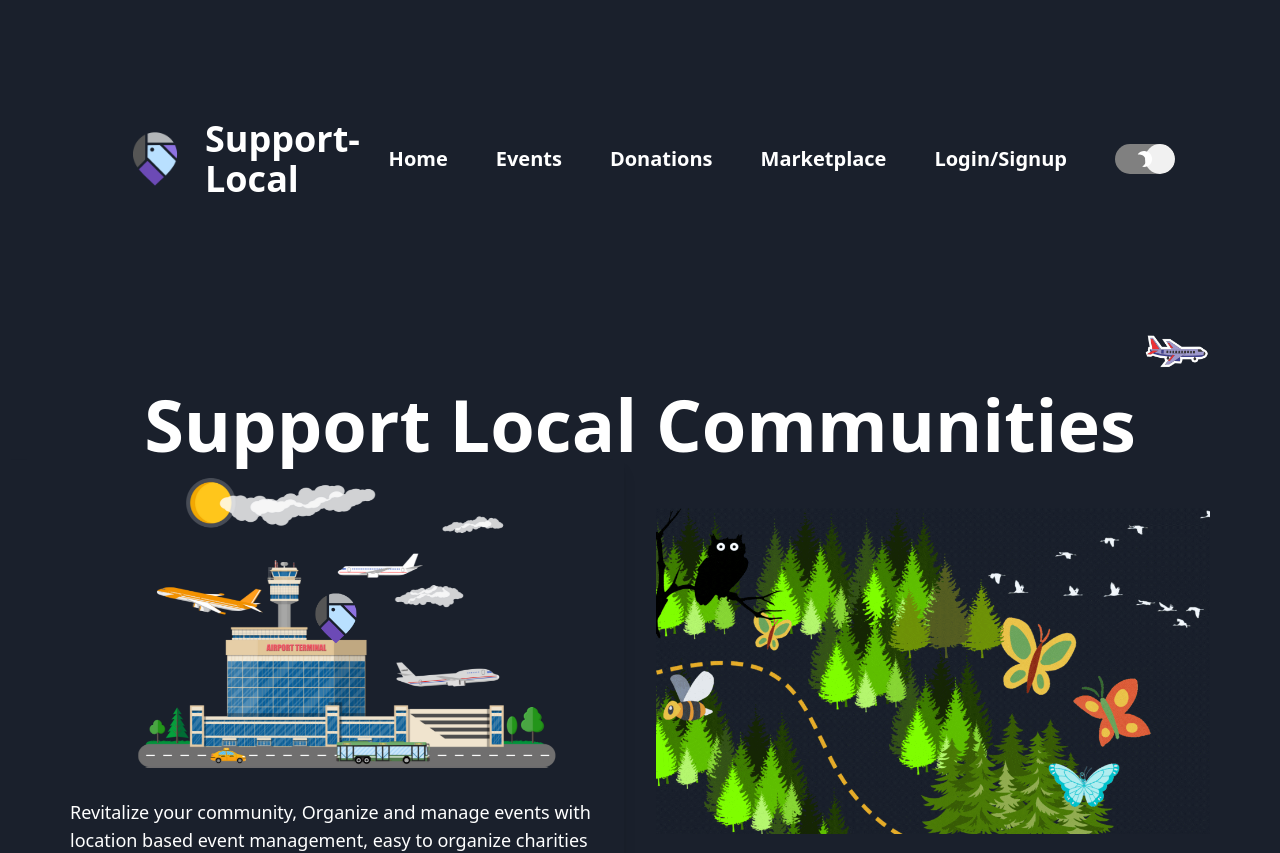
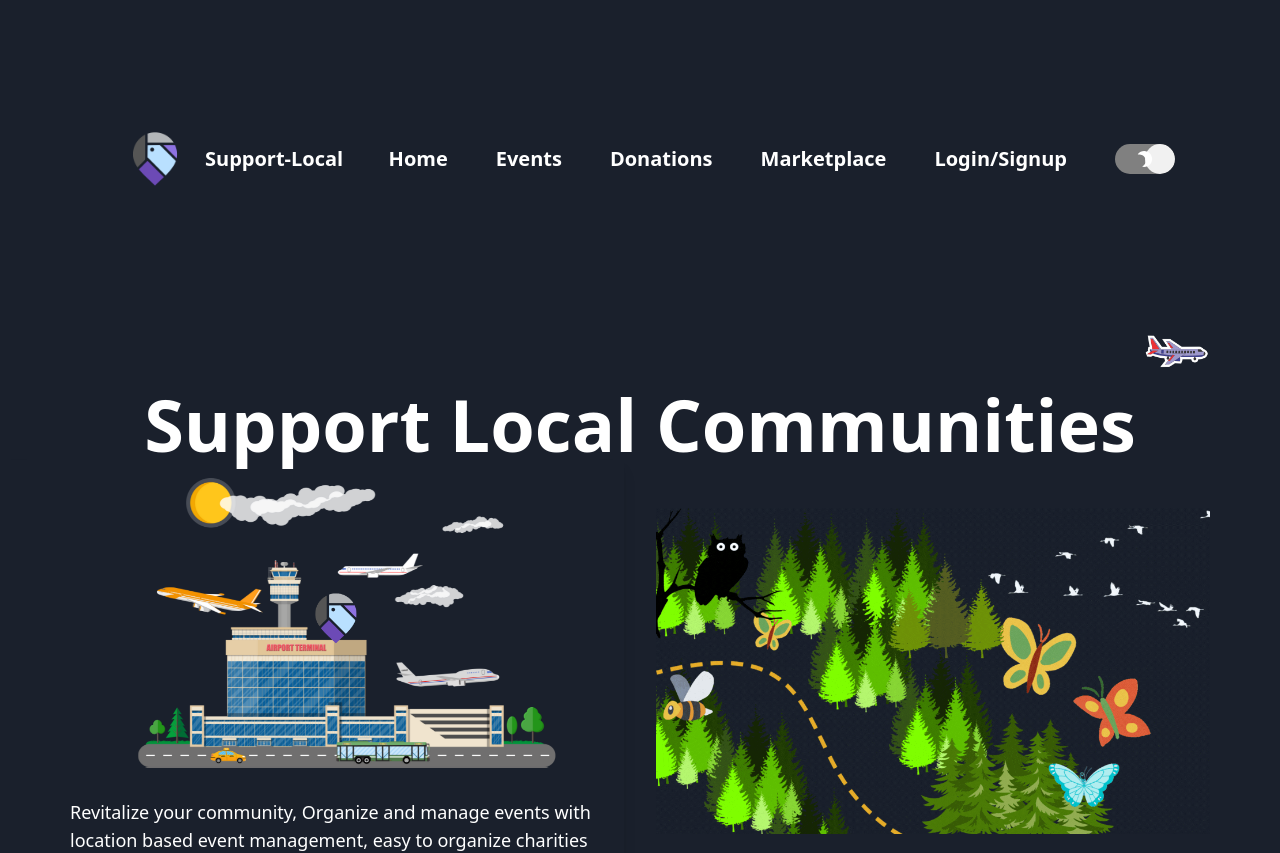
Before and after one commit to adityabisht02/Support-Local-Communities, a React (Create React App) app: page / in a window 1280 px wide. Shown: the top 853 px of the page. Built offline with nearby package versions, Linux system fonts and the light colour scheme; no server answers.

Commit message:
Navbar restrictions removed

```diff
--- a/src/components/Navbar.js
+++ b/src/components/Navbar.js
@@ -116,7 +116,7 @@ function Navbar() {
           <div className="container flex justify-between items-center mx-auto px-8 md:px-14 lg:px-24 w-full">
             <div className="flex items-center">
               <img src={logo} alt="Logo" className="logo-image" />
-              <div className="text-4xl font-bold">Support-Local</div>
+              <div className="text-xl font-bold">Support-Local</div>
             </div>
             <div className="hidden md:flex space-x-12 items-center">
               <Link to="/" className=" hover:text-blue-800 font-bold text-xl">
@@ -129,7 +129,7 @@ function Navbar() {
                 </Link>
                 <div className="dropdown-content">
                   <Link to="/events">Events</Link>
-                  {/* <Link to="/createEvent">Create event</Link> */}
+                  <Link to="/createEvent">Create event</Link>
                   <Link to="/getEvents">Events Near Me</Link>
                 </div>
               </div>
@@ -143,7 +143,7 @@ function Navbar() {
                 </Link>
                 <div className="dropdown-content">
                   <Link to="/donations">Donations</Link>
-                  {/* <Link to="/createDonation">Create fundraiser</Link> */}
+                  <Link to="/createDonation">Create fundraiser</Link>
                 </div>
               </div>
               <div className="dropdown">
@@ -155,7 +155,7 @@ function Navbar() {
                 </Link>
                 <div className="dropdown-content">
                   <Link to="/marketplace">Marketplace</Link>
-                  {/* <Link to="/artworkform">Submit Art</Link> */}
+                  <Link to="/artworkform">Submit Art</Link>
                 </div>
               </div>
               {/* login or signUp the user */}
```
